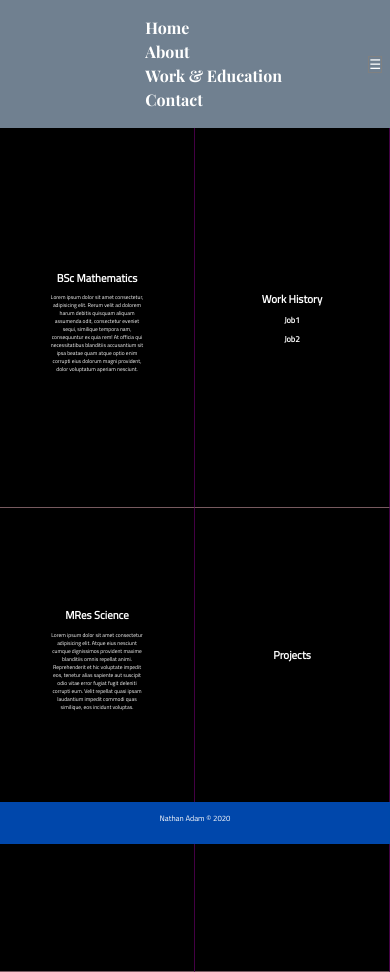
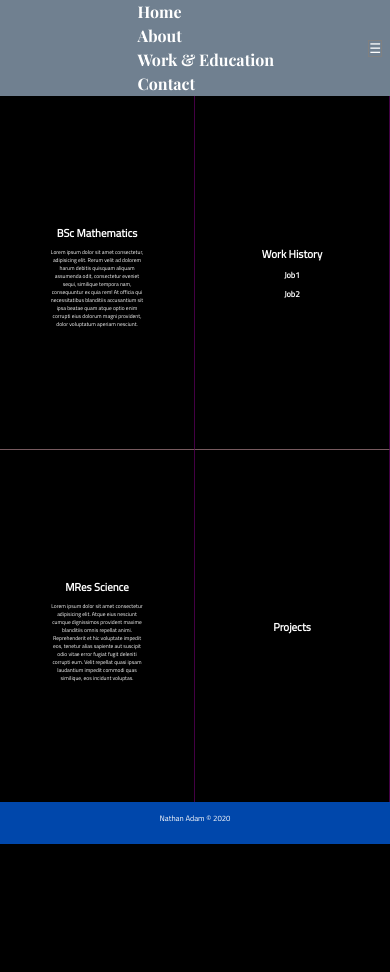
Before and after one commit to N-A-ML/ProfileWebsite, a plain HTML site: page third.html in a window 390 px wide. After the commit the page ends 844 px from the top, so only its background shows below. Drawn offline with nearby package versions, Linux system fonts and the light colour scheme.

Commit message:
21022021

```diff
--- /dev/null
+++ b/Grid.js
@@ -0,0 +1,13 @@
+
+
+
+function Grid() {
+ var h=($(window).height()-$("nav").height()-$("footer").height())*0.5;
+ var h2= h*2;
+ $(".grid-item").height(h);
+ $(".grid-container").height(h2);
+}
+
+window.addEventListener("load", Grid);
+window.addEventListener("resize", Grid);
+window.addEventListener("click", Grid);
--- a/asteroid.js
+++ b/asteroid.js
@@ -18,7 +18,7 @@ renderer.setClearColor("#e5e5e5");
 renderer.setPixelRatio(window.devicePixelRatio);
 renderer.setSize(window.innerWidth, window.innerHeight)
 
-// var requestID;
+
 document.body.appendChild(renderer.domElement)
 
 // make it responsive
--- a/style.css
+++ b/style.css
@@ -8,12 +8,13 @@ body {
   /* background-image:url('images/PSstarfield2.jpg'); */
   color:white;
   background-color:black;
-   overflow:hidden; /*hide scrollbars*/
+
   width:100vw;
   font-family: 'Titillium Web', sans-serif;
 
   /* margin:0; */
   font-size:1em;
+  overflow: hidden; /* Hide scrollbars */
 }
 
 
@@ -21,7 +22,8 @@ body {
 nav {
   background-color:slategrey;
     /* text-align:left; */
-     margin-right:0;
+
+     margin:0;
      position:static;
 
      width:100vw;
@@ -30,6 +32,7 @@ nav {
      justify-content:space-around;
      height:auto;
      z-index:9999;
+
 
      /* padding:0.05em; */
 
@@ -40,7 +43,7 @@ nav {
 
 
 
-.navcontainer {
+#nav {
   background-color:slategrey;
   display: flex;
   list-style-type:none;
@@ -48,6 +51,8 @@ nav {
   z-index:9999;
   margin-right:2vw;
   margin-left:2vw;
+  margin:0;
+
 
 }
 
@@ -95,13 +100,13 @@ button{
 
 
 
-  .navcontainer > li {
+  #nav > li {
     flex: 1;
   }
 
   @media all and (max-width: 600px) {
 
-    .navcontainer {
+    #nav {
       flex-wrap: wrap;
     }
     nav a {
@@ -109,14 +114,14 @@ button{
 
     }
 
-    .navcontainer > li {
+    #nav > li {
       flex-basis: 50%;
     }
 
   }
 
   @media all and (max-width: 400px) {
-    .navcontainer > li {
+    #nav > li {
       flex-basis: 100%;
 
 
@@ -126,6 +131,7 @@ button{
     } */
 
     nav a {
+      font-size:1em;
       margin-left:25vw;
 
     }
@@ -159,6 +165,7 @@ button{
 .about {
   margin-left:10vw;
   margin-right:10vw;
+  margin-top:5vh;
 }
 canvas {
   /* 100% of screen/window rather than body  */
@@ -216,6 +223,7 @@ canvas {
     color: white;
     position: absolute;
     bottom: 0;
+    margin:0;
 
     width:100%
 
@@ -284,6 +292,9 @@ html, body {
   display: grid;
   grid-template-columns: auto auto auto;
   background-color: blue;
+  margin-top:0;
+  margin-bottom:0;
+
   /* padding: 10px; */
 
 
@@ -299,15 +310,14 @@ html, body {
   border-right: 1px solid rgba(255, 0, 255, 0.267);
   border-bottom: 1px solid rgba(255, 192, 203, 0.466);
   font-size:2.5vw;
-  width:50%;
-  height:50;
-  width:auto;
-  height:auto;
+  width:50vw;
+
   display:flex;
   align-items: center;
   text-align:center;
   overflow: hidden;
-
+  margin-top:0;
+  margin-bottom:0;
 
 
 
@@ -317,21 +327,19 @@ html, body {
 
 
 .grid-item-row-1 {
-  width:50vw;
-  height:45vh;
+
   position: relative;
   grid-gap: 0px;
-  min-width:50vw;
+
   display:table;
 }
 
 
 .grid-item-row-2 {
-  width:50vw;
-  height:55vh;
+
   position: relative;
   grid-gap: 0px;
-  min-width:50vw;
+
 
 }
 
@@ -354,7 +362,7 @@ html, body {
 
 .divtocenter2 {
 
-  margin-top:-10vh;
+
 
 }
 
--- a/third.html
+++ b/third.html
@@ -13,12 +13,14 @@
 </head>
 <script type="text/javascript" src="https://ajax.googleapis.com/ajax/libs/jquery/1.7.1/jquery.min.js"></script>
 <script src =navBarFunctions.js> </script>
+<script src=Grid.js> </script>
+
 
 <body>
 
 
   <nav>
-    <ul class="navcontainer">
+    <ul id="nav">
       <li> <a href="index.html"> Home</a> </li>
       <li> <a href="second.html"> About</a> </li>
       <li> <a href="third.html"> Work &amp Education</a> </li>
@@ -49,5 +51,6 @@
       <!-- <p><a href="mailto:hege@example.com">hege@example.com</a></p> -->
     </footer>
 
+
 </body>
 </html>
```
Also changed, not shown: fourth.html (+12 -2 lines), index.html (+1 -1 lines), second.html (+3 -3 lines).
